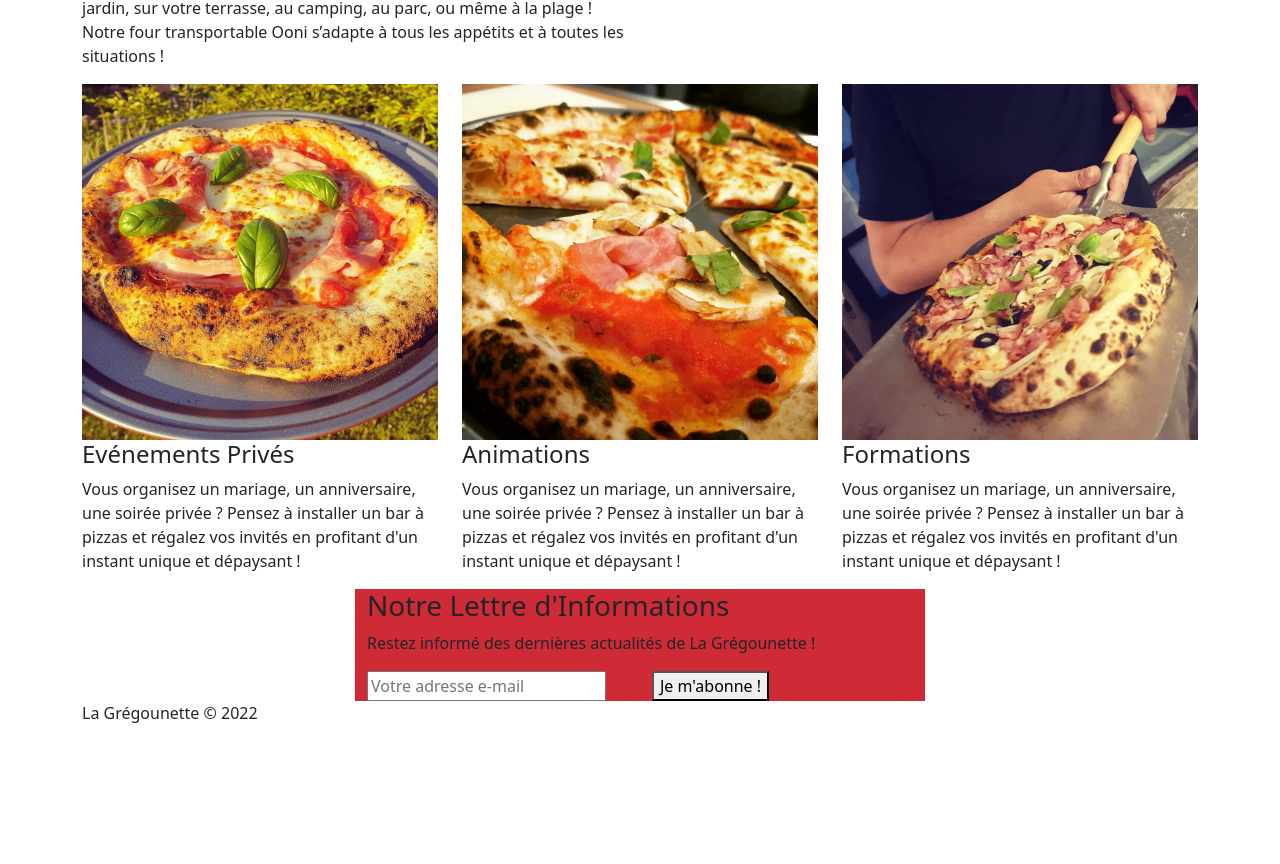
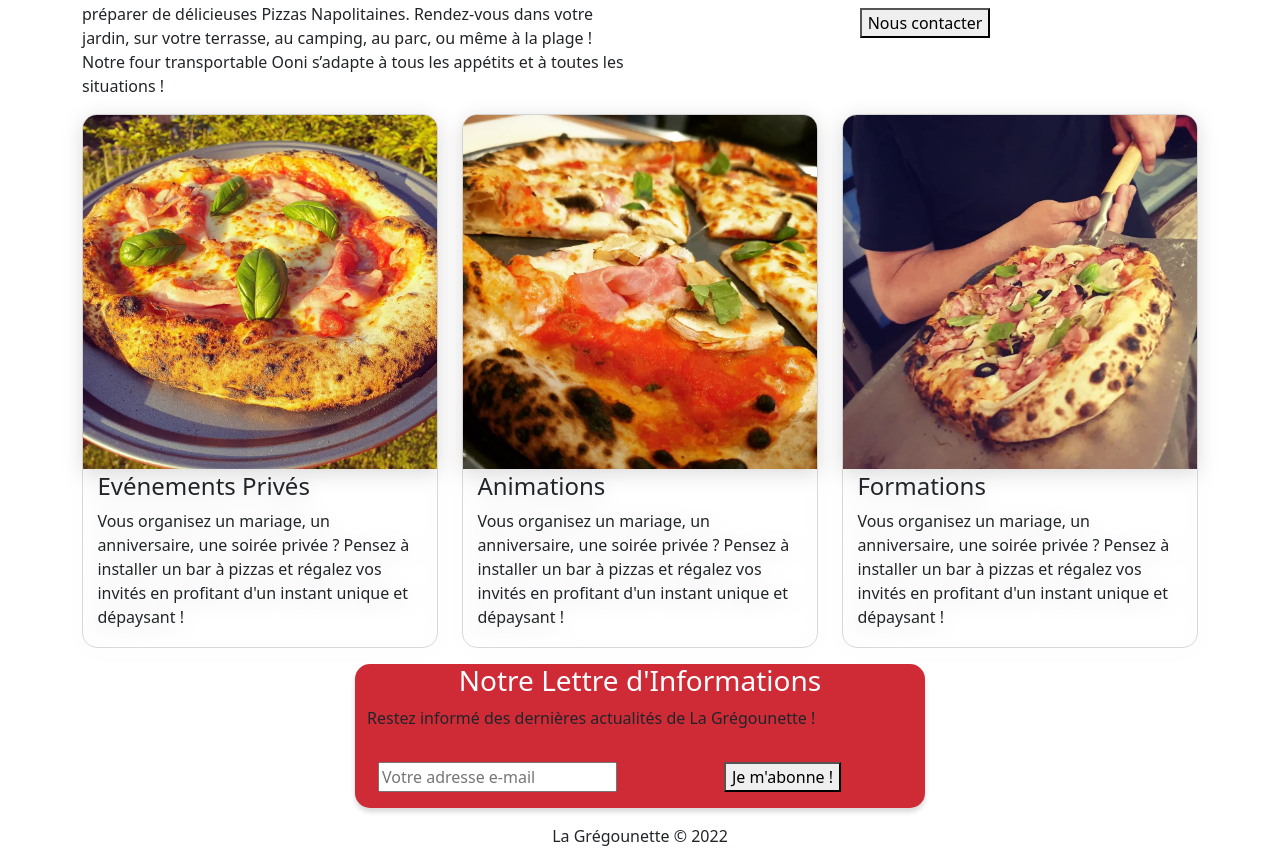
Before and after one commit to gedeho/lagregounette, a website: page public/index.html in a window 1280 px wide. Shown: the part 178-1042 px from the top of the page. Before the commit the page ends 919 px from the top, so only its background shows below. Drawn offline with nearby package versions, Linux system fonts and the light colour scheme.

Commit message:
Mise en forme - Init responsive

```diff
--- a/public/css/styles.css
+++ b/public/css/styles.css
@@ -1,6 +1,77 @@
+@font-face {
+    src: url(../fonts/Galada-Regular.ttf) format("truetype");
+    font-family: "Galada";
+}
+
+
 .top{
     background: #CE2B37;
-    }
+    box-shadow: 0px 4px 4px rgba(0, 0, 0, 0.25);
+    height: 80px;
+}
 .top h1{
     color: #FFF;
+    font-family: 'Galada';
+    font-style: normal;
+    font-weight: 400;
+    font-size: 2.5rem;
+    text-shadow: 0px 3px 4px rgb(0 0 0 / 25%);
+    height: 100%;
+    display: flex;
+    align-items: center;
+    text-align: center;
+    flex-direction: row;
+    justify-content: space-around;
 }
+
+.btn-contact{
+    display: flex;
+    flex-direction: column;
+    flex-wrap: nowrap;
+    justify-content: center;
+    align-items: center;
+}
+
+.bloc-cartes .carte{
+    border: 1px solid rgba(190, 190, 190, 0.6);
+    filter: drop-shadow(0px 4px 10px rgba(0, 0, 0, 0.15));
+    border-radius: 15px;
+    overflow: hidden;
+}
+
+.card-bottom{
+    margin: .15rem;
+}
+
+.bloc-nl{
+    box-shadow: 0px 4px 5px rgba(0, 0, 0, 0.15);
+border-radius: 15px;
+background: #CE2B37;
+}
+
+.bloc-nl h3{
+    text-align: center;
+    color: #FFF;
+}
+
+.bloc-nl .row .col{
+    display: flex;
+    flex-direction: column;
+    flex-wrap: nowrap;
+    justify-content: center;
+    align-items: center;
+}
+
+.footer p{
+    text-align: center;
+}
+
+/* Medium devices (tablets, 768px and up) */
+@media (min-width: 768px) {
+    .top {
+        height: 110px;
+    }
+    .top h1 {
+        font-size: 4rem;
+    }
+}
--- a/public/index.html
+++ b/public/index.html
@@ -7,14 +7,9 @@
 
     <!-- Bootstrap CSS -->
     <link href="https://cdn.jsdelivr.net/npm/bootstrap@5.0.2/dist/css/bootstrap.min.css" rel="stylesheet" integrity="sha384-EVSTQN3/azprG1Anm3QDgpJLIm9Nao0Yz1ztcQTwFspd3yD65VohhpuuCOmLASjC" crossorigin="anonymous">
-<<<<<<< HEAD
     <link rel="stylesheet" href="css/styles.css">
     <style ></style>
-    <title>Hello, world!</title>
-=======
-
-    <title>Hello, Pizza !!</title>
->>>>>>> main
+    <title>La Grégounette - Fabrication de Pizzas à Domicile</title>
   </head>
   <body>
     <div class="container">
@@ -30,33 +25,38 @@
         <p>La Grégounette se déplace sur toute la Métropole Lilloise pour vous préparer de délicieuses Pizzas Napolitaines.
           Rendez-vous dans votre jardin, sur votre terrasse, au camping, au parc, ou même à la plage ! Notre four transportable Ooni s’adapte à tous les appétits et à toutes les situations !</p>
       </div>
-      <div class="col">
+      <div class="col btn-contact">
         <button>Nous contacter</button>
       </div>
 
     </div>
     <div class="row row-cols-1 body">
       <div class="col bloc-cartes">
-        <div class="row">
-          <div class="col-12 col-md-4">
+        <div class="row justify-content-center">
+          <div class="col-12 col-md-4 mb-3">
+          <div class="carte">
             <img src="img/img_004.jfif" width="100%"/>
-            <div class="row">
+            <div class="row card-bottom">
               <h4>Evénements Privés</h4>
               <p>Vous organisez un mariage, un anniversaire, une soirée privée ? Pensez à installer un bar à pizzas et régalez vos invités en profitant d'un instant unique et dépaysant !
               </p>
             </div>
           </div>
-          <div class="col-12 col-md-4">
+          </div>
+          <div class="col-12 col-md-4 mb-3">
+            <div class="carte">
               <img src="img/img_005.jfif" width="100%"/>
-            <div class="row">
+              <div class="row card-bottom">
                 <h4>Animations</h4>
                 <p>Vous organisez un mariage, un anniversaire, une soirée privée ? Pensez à installer un bar à pizzas et régalez vos invités en profitant d'un instant unique et dépaysant !
                 </p>
               </div>
             </div>
-          <div class="col-12 col-md-4">
+          </div>
+          <div class="col-12 col-md-4 mb-3">
+            <div class="carte">
               <img src="img/img_006.jfif" width="100%"/>
-            <div class="row">
+              <div class="row card-bottom">
                 <h4>Formations</h4>
                 <p>Vous organisez un mariage, un anniversaire, une soirée privée ? Pensez à installer un bar à pizzas et régalez vos invités en profitant d'un instant unique et dépaysant !
                 </p>
@@ -64,12 +64,13 @@
             </div>
           </div>
         </div>
-      <div class="col bloc-newsletter">
+      </div>
+      <div class="col bloc-newsletter mb-3">
         <div class="row justify-content-center">
-          <div class="col-12 col-md-6 top">
+          <div class="col-12 col-md-6 bloc-nl">
             <h3>Notre Lettre d'Informations</h3>
             <p>Restez informé des dernières actualités de La Grégounette !</p>
-            <div class="row">
+            <div class="row py-3">
               <div class="col">
                 <input type="email" placeholder="Votre adresse e-mail" />
               </div>
```
Also changed, not shown: public/fonts/Galada-Regular.ttf (added). Lines whose indentation alone changed are shown as unchanged.
